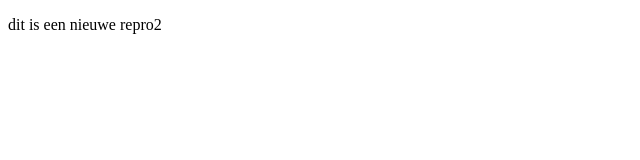
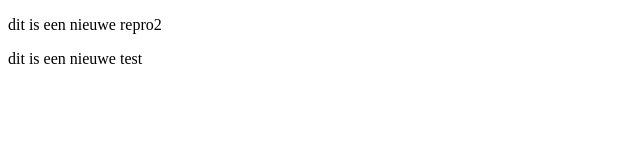
Before and after one commit to Mariovdw/mytest2, a plain HTML site: page index.html in a window 1280 px wide. Shown: the whole page, without its empty margins (0-640 px from the left). Drawn offline with Linux system fonts and the light colour scheme.

Commit message:
een testje

```diff
--- a/index.html
+++ b/index.html
@@ -6,5 +6,6 @@
   </head>
   <body>
     <p>dit is een nieuwe repro2</p>
+    <p>dit is een nieuwe test</p>
   </body>
 </html>
```
